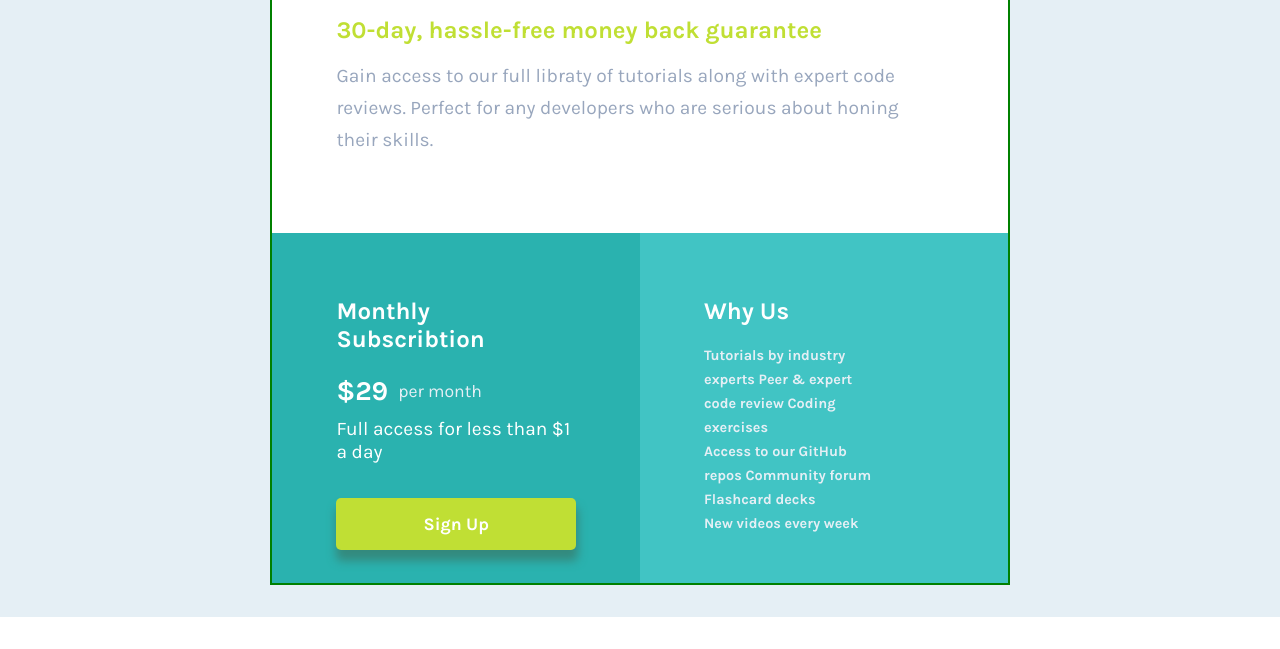
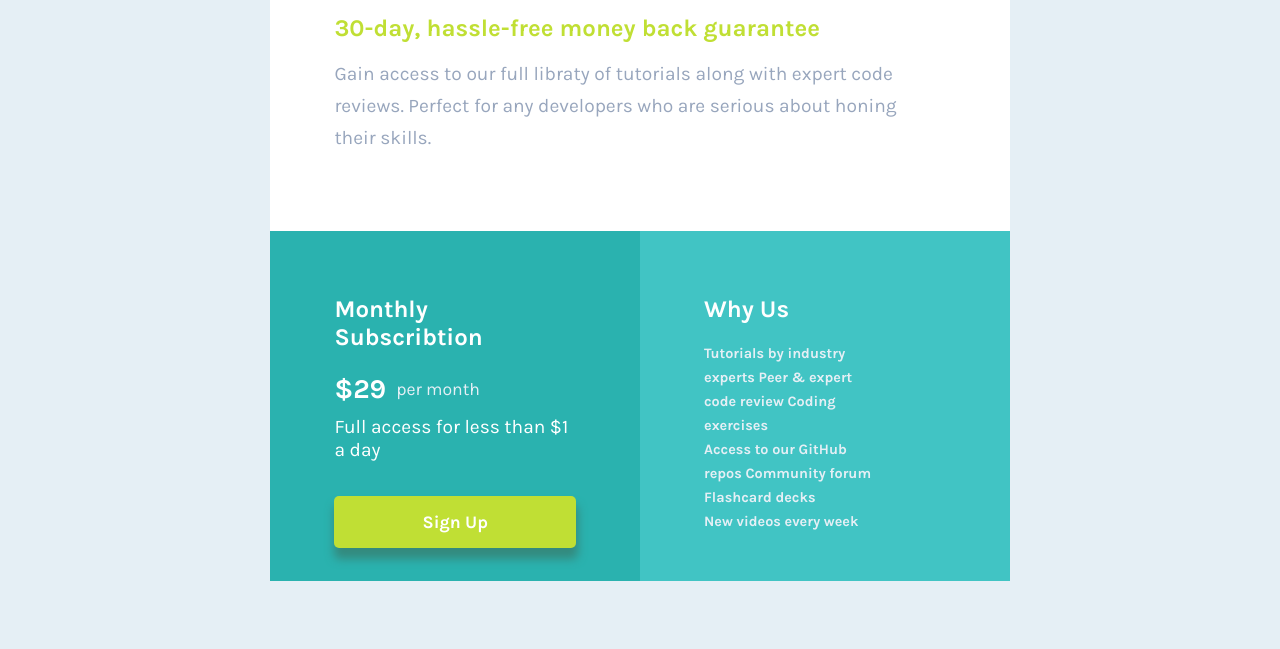
Before and after one commit to sayaVulpix/price-grid-component, a plain HTML site: page index.html in a window 1280 px wide. Shown: the part 151-800 px from the top of the page. Drawn offline with Linux system fonts and the light colour scheme.

Commit message:
Update style.css

```diff
--- a/style.css
+++ b/style.css
@@ -118,12 +118,11 @@ padding-bottom:2.2rem;
 @media (min-width:1100px){
 .container{
     width: 100vw;
-    height: 100%;
+    height: 100vh;
+
 }
 .container-box{
-    border: 2px solid green;
     width:60%;
-    height: 100%;
     display: grid;
     margin: 0 auto;
     grid-template-columns: repeat(2, 1fr);
```
